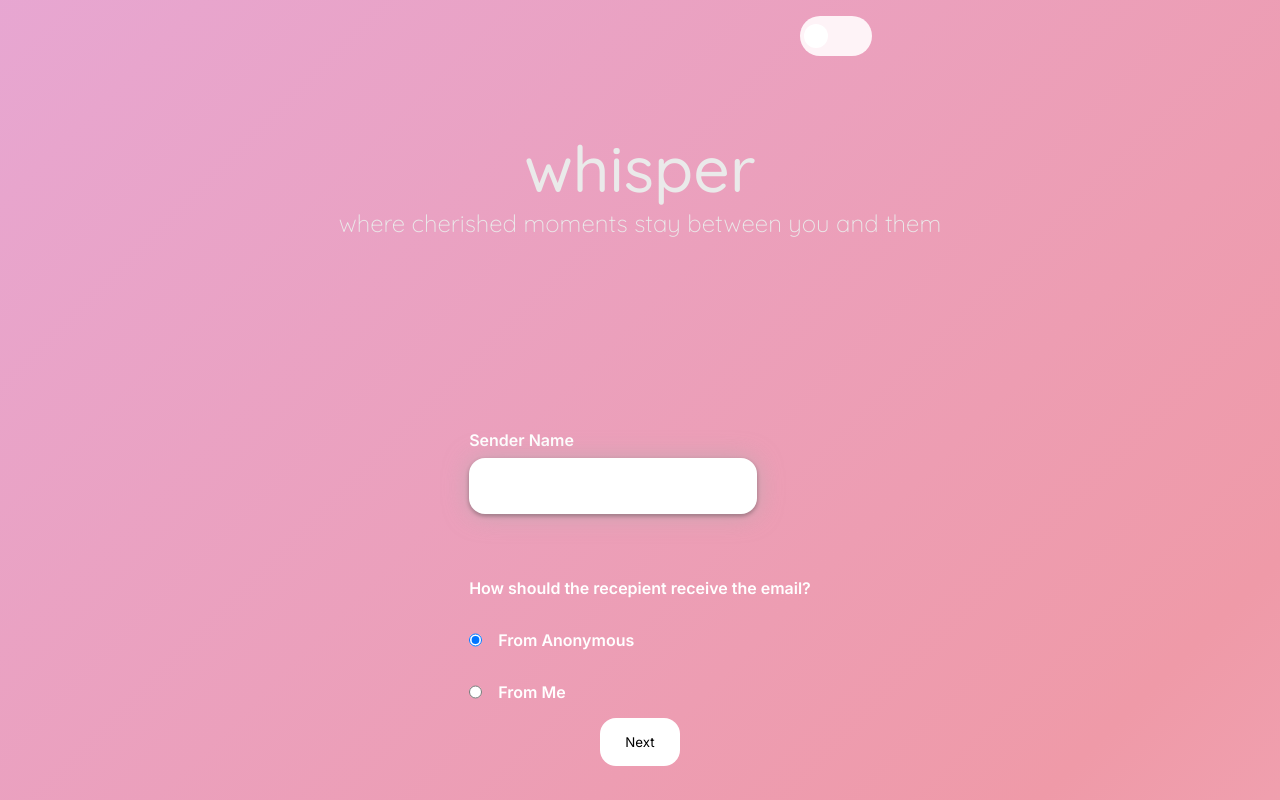
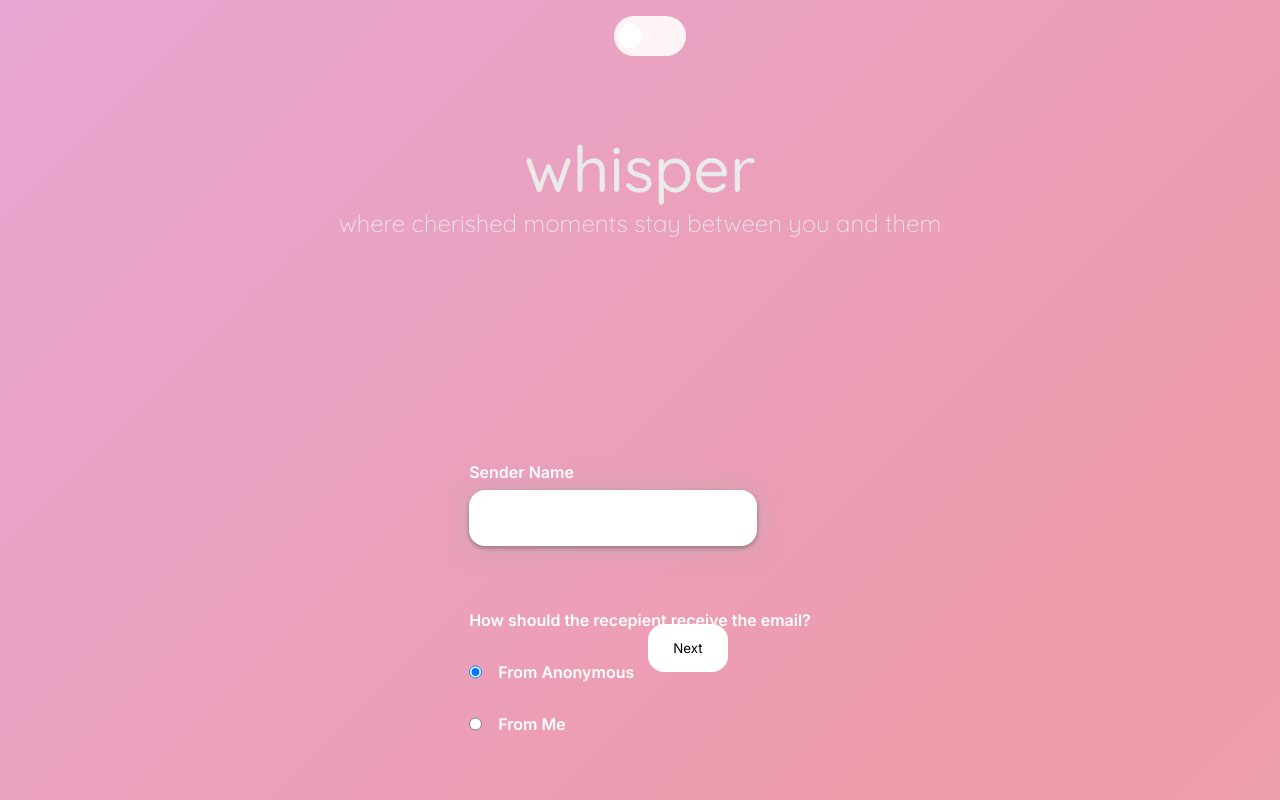
Before and after one commit to Puja304/whisperandvault-sender, a React (Create React App) app in the folder whisperandvault-sender/: page / in a window 1280 px wide. Built offline with nearby package versions, Linux system fonts and the light colour scheme; a web font is replaced by a local one.

Commit message:
fixed form aethetic

```diff
--- a/whisperandvault-sender/src/App.css
+++ b/whisperandvault-sender/src/App.css
@@ -7,7 +7,7 @@
 .toggle-button {
   position: absolute;
   top: 1rem;
-  left: 50rem;
+  left: 48%;
   width: 4rem;
   height: 2rem;
   background-color: #ccc;
@@ -120,6 +120,40 @@
 }
 
 
+
+/* Form Sections */
+.whisper-forms, .vault-forms{
+  width: 60rem;
+  /* border: solid black 2px; */
+  display: flex;
+  justify-content: center;
+  align-items: center;
+  flex-direction: column;
+}
+
+
+.whisper-form, .vault-form{
+  max-width: fit-content;
+  max-height: fit-content;
+  /* border: solid red 2px; */
+  display: flex;
+  flex-direction: column;
+  align-items: center;
+  justify-content: center;
+}
+
+
+
+
+
+
+
+
+
+
+
+
+
 /* Text Inputs */
 
 .text-input{
@@ -191,11 +225,16 @@
 /* Submit div - back and next buttons */
 
 .submit-div{
+  width: 14rem;
+  position: fixed;
+  bottom: 8rem;
+  left: 45%;
   margin-top: 1rem;
   display: flex;
   gap: 2rem;
   justify-content: center;
   align-items: center;
+  /* border: solid black 2px; */
 }
 
 
--- a/whisperandvault-sender/src/components/Whisper.js
+++ b/whisperandvault-sender/src/components/Whisper.js
@@ -108,8 +108,8 @@ const Whisper = (props) => {
         retries:-1
         }));
 
-        props.setRetry(1);
-        props.setViews(1);
+        props.setRetry(-1);
+        props.setViews(-1);
     }, [])
 
   return (
```
